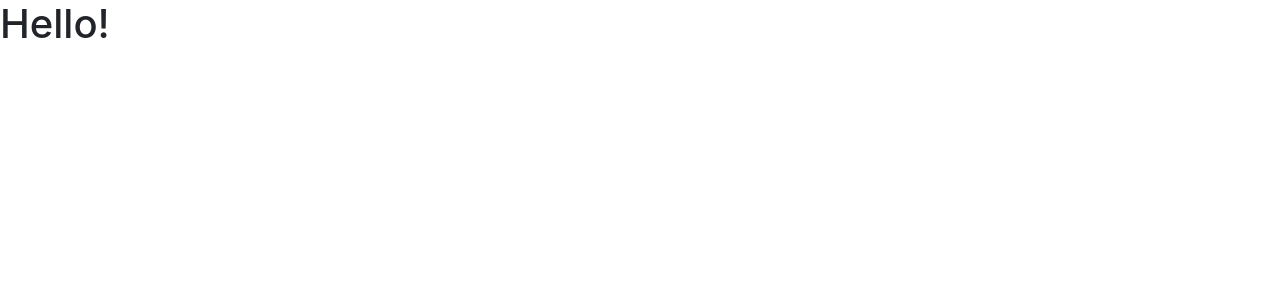
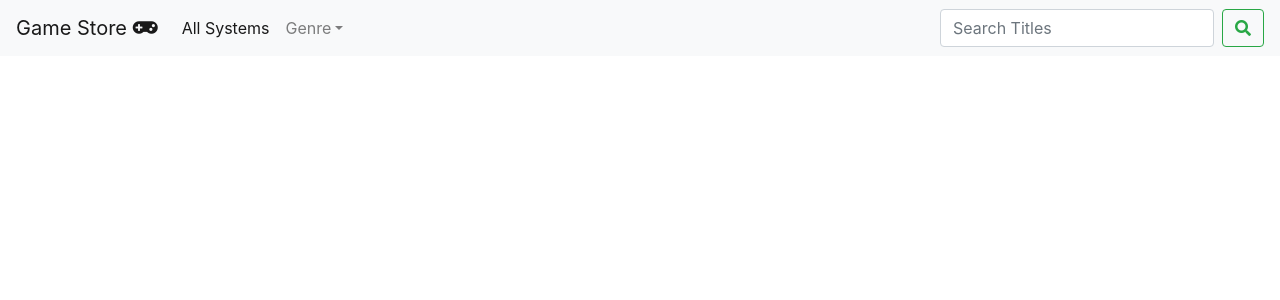
Before and after one commit to justingarcianm/reactStore, a React (Create React App) app: page / in a window 1280 px wide. Shown: the top 300 px of the page. Built offline with nearby package versions, Linux system fonts and the light colour scheme.

Commit message:
add navbar

```diff
--- a/src/Components/App.js
+++ b/src/Components/App.js
@@ -5,7 +5,6 @@
 const App = () => {
   return (
     <>
-      <h1>Hello!</h1>
       <NavWrapper />
     </>
   )
--- a/src/Components/Nav/Nav.js
+++ b/src/Components/Nav/Nav.js
@@ -2,8 +2,36 @@
 
 const Nav = () => {
     return (
-        <>
-        </>
+        <nav className="navbar navbar-expand-lg navbar-light bg-light fixed-top">
+  <a className="navbar-brand" href="#">Game Store <i className="fas fa-gamepad"></i></a>
+  <button className="navbar-toggler" type="button" data-toggle="collapse" data-target="#navbarSupportedContent" aria-controls="navbarSupportedContent" aria-expanded="false" aria-label="Toggle navigation">
+    <span className="navbar-toggler-icon"></span>
+  </button>
+
+  <div className="collapse navbar-collapse" id="navbarSupportedContent">
+    <ul className="navbar-nav mr-auto">
+      <li className="nav-item active">
+        <a className="nav-link" href="#">All Systems <span className="sr-only">(current)</span></a>
+      </li>
+
+      <li className="nav-item dropdown">
+        <a className="nav-link dropdown-toggle" href="#" id="navbarDropdown" role="button" data-toggle="dropdown" aria-haspopup="true" aria-expanded="false">
+          Genre
+        </a>
+        <div className="dropdown-menu" aria-labelledby="navbarDropdown">
+          <a className="dropdown-item" href="#">Action</a>
+          <a className="dropdown-item" href="#">Another action</a>
+          <div className="dropdown-divider"></div>
+          <a className="dropdown-item" href="#">Something else here</a>
+        </div>
+      </li>
+    </ul>
+    <form className="form-inline my-2 my-lg-0">
+      <input className="form-control mr-sm-2" type="search" placeholder="Search Titles" aria-label="Search" />
+      <button className="btn btn-outline-success my-2 my-sm-0" type="submit"><i className="fas fa-search"></i></button>
+    </form>
+  </div>
+</nav>
     )
 }
 
```
